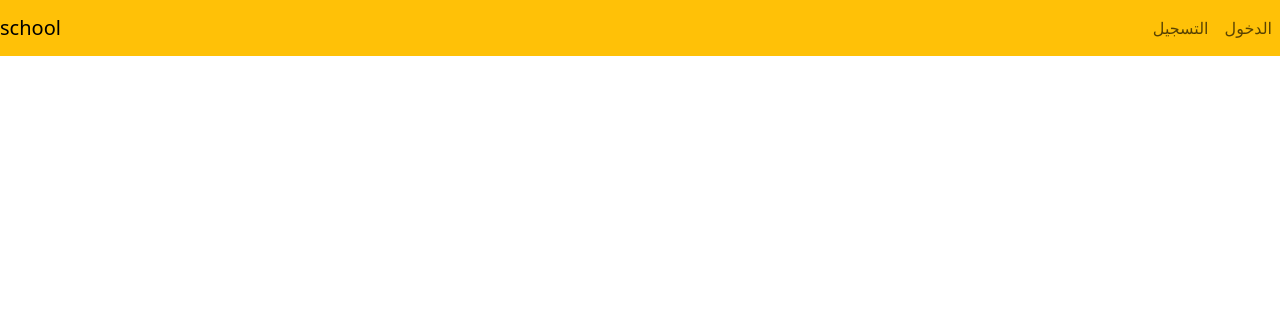
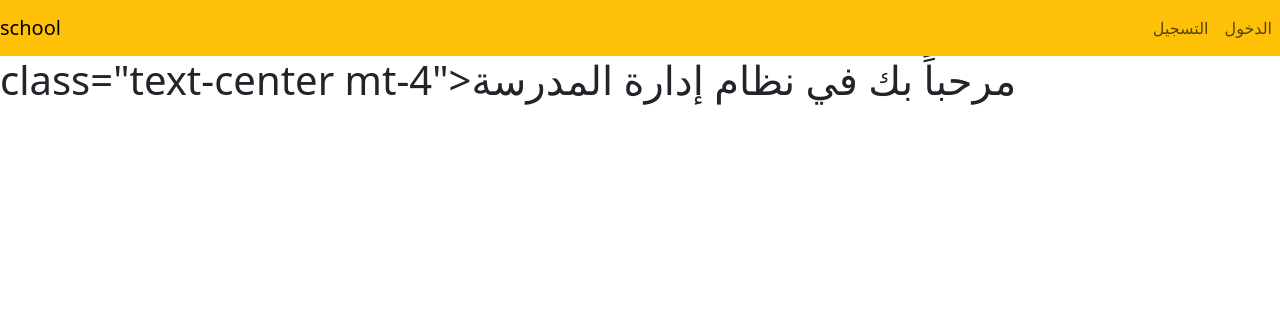
Before and after one commit to Ilya123938/my_school, a Django app: page / in a window 1280 px wide. Shown: the top 316 px of the page. Run offline with Django 5.2, Linux system fonts and the light colour scheme; some libraries are stand-ins or nearby versions.

Commit message:
templates

```diff
--- a/account/templates/account/home.html
+++ b/account/templates/account/home.html
@@ -1,3 +1,6 @@
 {% extends "account/base.html" %}
-hello
-{% block content %}{% endblock content %}
+
+{% block content %}
+<h1>class="text-center mt-4">مرحباً بك في نظام إدارة المدرسة</h1>
+
+{% endblock content %}
```
